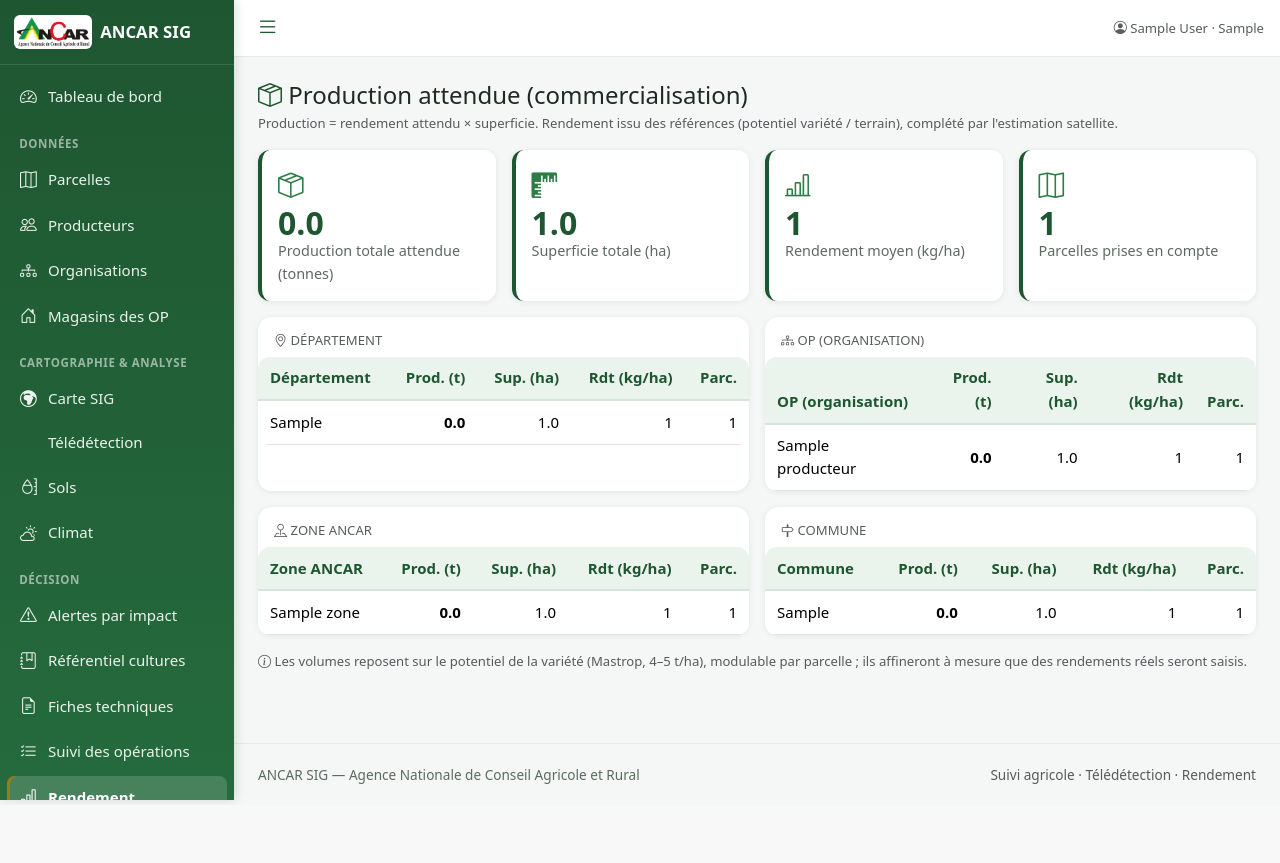
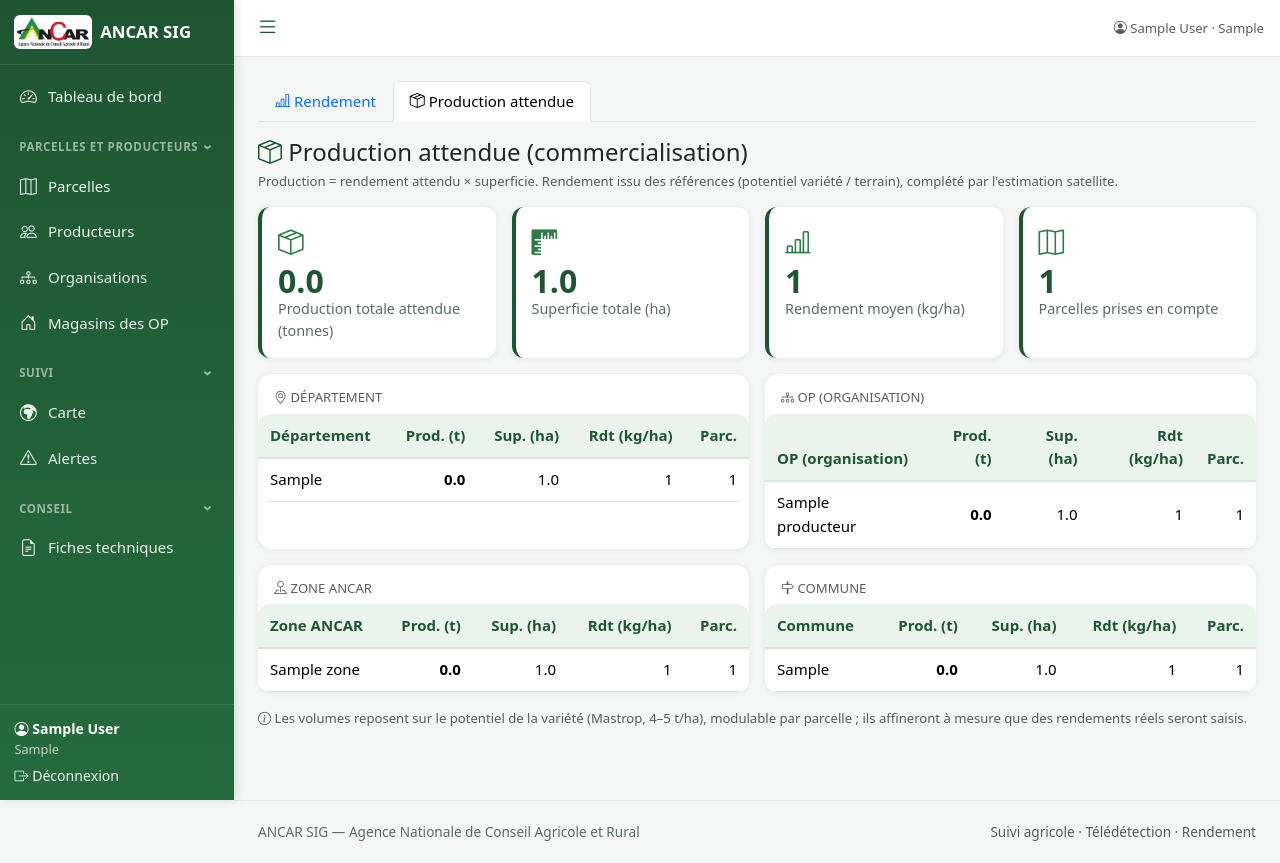
Before and after one commit to a2manesene-cmyk/sig, a Flask app: page /rendement/production in a window 1280 px wide. Before the commit the page ends 803 px from the top, so only its background shows below. Run offline with Flask 3, Linux system fonts and the light colour scheme; a user stored in the database is signed in; tables that the repository leaves empty hold one stand-in row (values such as "Sample post").

Commit message:
Menu simplifié : 5 rubriques repliables, entrées selon le rôle
- Rubriques : Parcelles et producteurs, Suivi, Conseil, Production et financement, Administration
- OP : 7 entrées ; CAR / conseiller : 9 ; direction et consultation : toutes, rubriques repliées
- Une seule entrée « Alertes » (l'ancienne liste reste accessible depuis la page)
- Rendement et production réunis (onglets)
- Icône Télédétection (bi-satellite n'existe pas dans Bootstrap Icons)

Co-Authored-By: Claude Opus 5.5 <noreply@anthropic.com>
Claude-Session: https://claude.ai/code/session_01MndBfktGDiALE9sjRS1hFy

```diff
--- a/app/static/css/style.css
+++ b/app/static/css/style.css
@@ -204,3 +204,10 @@ a:hover { color: var(--ancar-green); }
   font-weight: 700; padding: .75rem .75rem .2rem; margin-top: .25rem;
 }
 .sidebar-nav a:first-of-type { margin-bottom: .1rem; }
+
+/* Groupes repliables du menu */
+.sb-groupe > summary { list-style: none; cursor: pointer; display: flex; justify-content: space-between; align-items: center; user-select: none; }
+.sb-groupe > summary::-webkit-details-marker { display: none; }
+.sb-groupe > summary::after { content: "\203A"; font-size: 1rem; transition: transform .15s ease; margin-right: .2rem; }
+.sb-groupe[open] > summary::after { transform: rotate(90deg); }
+.sb-groupe > summary:hover { color: #fff; }
--- a/app/templates/alertes/liste.html
+++ b/app/templates/alertes/liste.html
@@ -6,6 +6,7 @@
 {%- endmacro %}
 
 {% block content %}
+<a href="{{ url_for('alertes.impact') }}" class="small"><i class="bi bi-arrow-left"></i> Alertes par impact</a>
 <div class="d-flex justify-content-between align-items-center mb-3">
   <h3 class="ancar-title mb-0"><i class="bi bi-exclamation-triangle text-danger"></i> Alertes — stress hydrique
     <span class="badge bg-danger">{{ lignes|length }}</span>
--- a/app/templates/base.html
+++ b/app/templates/base.html
@@ -17,36 +17,52 @@
     <a class="sidebar-brand" href="{{ url_for('main.dashboard') }}">
       <img src="{{ url_for('static', filename='img/logo_ancar.png') }}" alt="ANCAR"> ANCAR SIG
     </a>
+    {# Menu selon le rôle : chaque profil ne voit que ce qui lui sert (les pages restent protégées par leurs propres droits) #}
+    {% set code = current_user.role.code if current_user.role else '' %}
+    {% set n = current_user.niveau %}
+    {% set lecteur = code == 'LECTEUR' %}
+    {% set direction = n >= 3 or lecteur %}
+    {% set peu = not direction %}
     <nav class="sidebar-nav">
       <a href="{{ url_for('main.dashboard') }}"><i class="bi bi-speedometer2"></i> Tableau de bord</a>
 
-      <div class="sidebar-section">Données</div>
+      <details class="sb-groupe" {{ 'open' if peu }}><summary class="sidebar-section">Parcelles et producteurs</summary>
         <a href="{{ url_for('parcelles.liste') }}"><i class="bi bi-map"></i> Parcelles</a>
         <a href="{{ url_for('producteurs.liste') }}"><i class="bi bi-people"></i> Producteurs</a>
-      <a href="{{ url_for('producteurs.organisations') }}"><i class="bi bi-diagram-3"></i> Organisations</a>
+        {% if code != 'OP' %}<a href="{{ url_for('producteurs.organisations') }}"><i class="bi bi-diagram-3"></i> Organisations</a>{% endif %}
         <a href="{{ url_for('magasins.liste') }}"><i class="bi bi-house-door"></i> Magasins des OP</a>
+      </details>
 
-      <div class="sidebar-section">Cartographie &amp; analyse</div>
-      <a href="{{ url_for('parcelles.carte') }}"><i class="bi bi-globe-europe-africa"></i> Carte SIG</a>
-      <a href="{{ url_for('teledetection.carte') }}"><i class="bi bi-satellite"></i> Télédétection</a>
+      <details class="sb-groupe" {{ 'open' if peu }}><summary class="sidebar-section">Suivi</summary>
+        <a href="{{ url_for('parcelles.carte') }}"><i class="bi bi-globe-europe-africa"></i> Carte</a>
+        <a href="{{ url_for('alertes.impact') }}"><i class="bi bi-exclamation-triangle"></i> Alertes</a>
+        {% if direction %}
+        <a href="{{ url_for('teledetection.carte') }}"><i class="bi bi-broadcast-pin"></i> Télédétection</a>
+        <a href="{{ url_for('climat.tableau') }}"><i class="bi bi-cloud-sun"></i> Climat</a>
         <a href="{{ url_for('sol.liste') }}"><i class="bi bi-moisture"></i> Sols</a>
-      <a href="{{ url_for('climat.tableau') }}"><i class="bi bi-cloud-sun"></i> Climat</a>
+        {% endif %}
+      </details>
 
-      <div class="sidebar-section">Décision</div>
-      <a href="{{ url_for('alertes.impact') }}"><i class="bi bi-exclamation-triangle"></i> Alertes par impact</a>
-      <a href="{{ url_for('referentiel.liste') }}"><i class="bi bi-journal-bookmark"></i> Référentiel cultures</a>
+      <details class="sb-groupe" {{ 'open' if peu }}><summary class="sidebar-section">Conseil</summary>
         <a href="{{ url_for('referentiel.fiches_liste') }}"><i class="bi bi-file-earmark-text"></i> Fiches techniques</a>
-      <a href="{{ url_for('referentiel.suivi') }}"><i class="bi bi-list-check"></i> Suivi des opérations</a>
-      {% if current_user.niveau >= 4 %}<a href="{{ url_for('referentiel.potentiels') }}"><i class="bi bi-graph-up-arrow"></i> Rendements potentiels</a>{% endif %}
-      <a href="{{ url_for('rendement.liste') }}"><i class="bi bi-bar-chart-line"></i> Rendement</a>
-      <a href="{{ url_for('rendement.production') }}"><i class="bi bi-box-seam"></i> Production</a>
+        {% if n >= 2 or lecteur %}<a href="{{ url_for('referentiel.suivi') }}"><i class="bi bi-list-check"></i> Suivi des opérations</a>{% endif %}
+        {% if direction %}<a href="{{ url_for('referentiel.liste') }}"><i class="bi bi-journal-bookmark"></i> Référentiel cultures</a>{% endif %}
+      </details>
+
+      {% if direction %}
+      <details class="sb-groupe"><summary class="sidebar-section">Production et financement</summary>
+        <a href="{{ url_for('rendement.liste') }}"><i class="bi bi-bar-chart-line"></i> Rendement et production</a>
         <a href="{{ url_for('bancabilite.liste') }}"><i class="bi bi-bank"></i> Bancabilité</a>
         <a href="{{ url_for('financement.liste') }}"><i class="bi bi-cash-coin"></i> Financement</a>
+      </details>
+      {% endif %}
 
-      <div class="sidebar-section">Administration</div>
+      {% if n >= 3 %}
+      <details class="sb-groupe"><summary class="sidebar-section">Administration</summary>
         <a href="{{ url_for('export.index') }}"><i class="bi bi-file-earmark-arrow-down"></i> Export</a>
-      {% if current_user.a_role('ADMIN') %}
-      <a href="{{ url_for('utilisateurs.liste') }}"><i class="bi bi-person-gear"></i> Utilisateurs</a>
+        {% if n >= 4 %}<a href="{{ url_for('referentiel.potentiels') }}"><i class="bi bi-graph-up-arrow"></i> Rendements potentiels</a>{% endif %}
+        {% if current_user.a_role('ADMIN') %}<a href="{{ url_for('utilisateurs.liste') }}"><i class="bi bi-person-gear"></i> Utilisateurs</a>{% endif %}
+      </details>
       {% endif %}
     </nav>
     <div class="sidebar-user">
@@ -101,7 +117,10 @@
   document.querySelectorAll('.sidebar-nav a').forEach(function (a) {
     try {
       var p = new URL(a.href).pathname.replace(/\/+$/, '');
-      if (p && (p === here || (p !== '' && here.indexOf(p) === 0))) a.classList.add('active');
+      if (p && (p === here || (p !== '' && here.indexOf(p) === 0))) {
+        a.classList.add('active');
+        var g = a.closest('details'); if (g) g.open = true;
+      }
     } catch (e) {}
   });
   var layout = document.querySelector('.ancar-layout'),
--- a/app/templates/main/dashboard.html
+++ b/app/templates/main/dashboard.html
@@ -129,7 +129,7 @@
 {% if teledetection.actif %}
 <div class="row g-3 mb-3">
   <div class="col-6 col-lg-3"><div class="card stat-card kpi-mini h-100"><div class="card-body">
-    <div class="stat-icon"><i class="bi bi-satellite"></i></div>
+    <div class="stat-icon"><i class="bi bi-broadcast-pin"></i></div>
     <div class="stat-value">{{ teledetection.nb_suivies }}</div><div class="stat-label">Parcelles avec indices</div>
   </div></div></div>
   <div class="col-6 col-lg-3"><div class="card stat-card kpi-mini h-100"><div class="card-body">
@@ -158,7 +158,7 @@
 </div>
 {% else %}
 <div class="alert alert-light border mb-3">
-  <i class="bi bi-satellite text-success"></i> Aucune donnée de télédétection pour le moment.
+  <i class="bi bi-broadcast-pin text-success"></i> Aucune donnée de télédétection pour le moment.
   Lancez un calcul depuis <a href="{{ url_for('teledetection.calculer') }}">Télédétection → Calculer</a>.
 </div>
 {% endif %}
--- /dev/null
+++ b/app/templates/rendement/_onglets.html
@@ -0,0 +1,4 @@
+<ul class="nav nav-tabs mb-3">
+  <li class="nav-item"><a class="nav-link {{ 'active' if request.endpoint == 'rendement.liste' }}" href="{{ url_for('rendement.liste') }}"><i class="bi bi-bar-chart-line"></i> Rendement</a></li>
+  <li class="nav-item"><a class="nav-link {{ 'active' if request.endpoint == 'rendement.production' }}" href="{{ url_for('rendement.production') }}"><i class="bi bi-box-seam"></i> Production attendue</a></li>
+</ul>
--- a/app/templates/rendement/liste.html
+++ b/app/templates/rendement/liste.html
@@ -2,6 +2,7 @@
 {% block title %}Rendement — ANCAR SIG{% endblock %}
 {% macro qs(page) %}?culture={{ (culture or '')|urlencode }}&page={{ page }}{% endmacro %}
 {% block content %}
+{% include "rendement/_onglets.html" %}
 <div class="d-flex justify-content-between align-items-center mb-3">
   <h3 class="ancar-title mb-0">Estimation du rendement</h3>
   <div>
--- a/app/templates/rendement/production.html
+++ b/app/templates/rendement/production.html
@@ -1,6 +1,7 @@
 {% extends "base.html" %}
 {% block title %}Production attendue — ANCAR SIG{% endblock %}
 {% block content %}
+{% include "rendement/_onglets.html" %}
 <h4 class="mb-1"><i class="bi bi-box-seam text-success"></i> Production attendue (commercialisation)</h4>
 <p class="text-muted small">Production = rendement attendu × superficie. Rendement issu des références (potentiel variété / terrain), complété par l'estimation satellite.</p>
 
```
Lines whose indentation alone changed are shown as unchanged.
